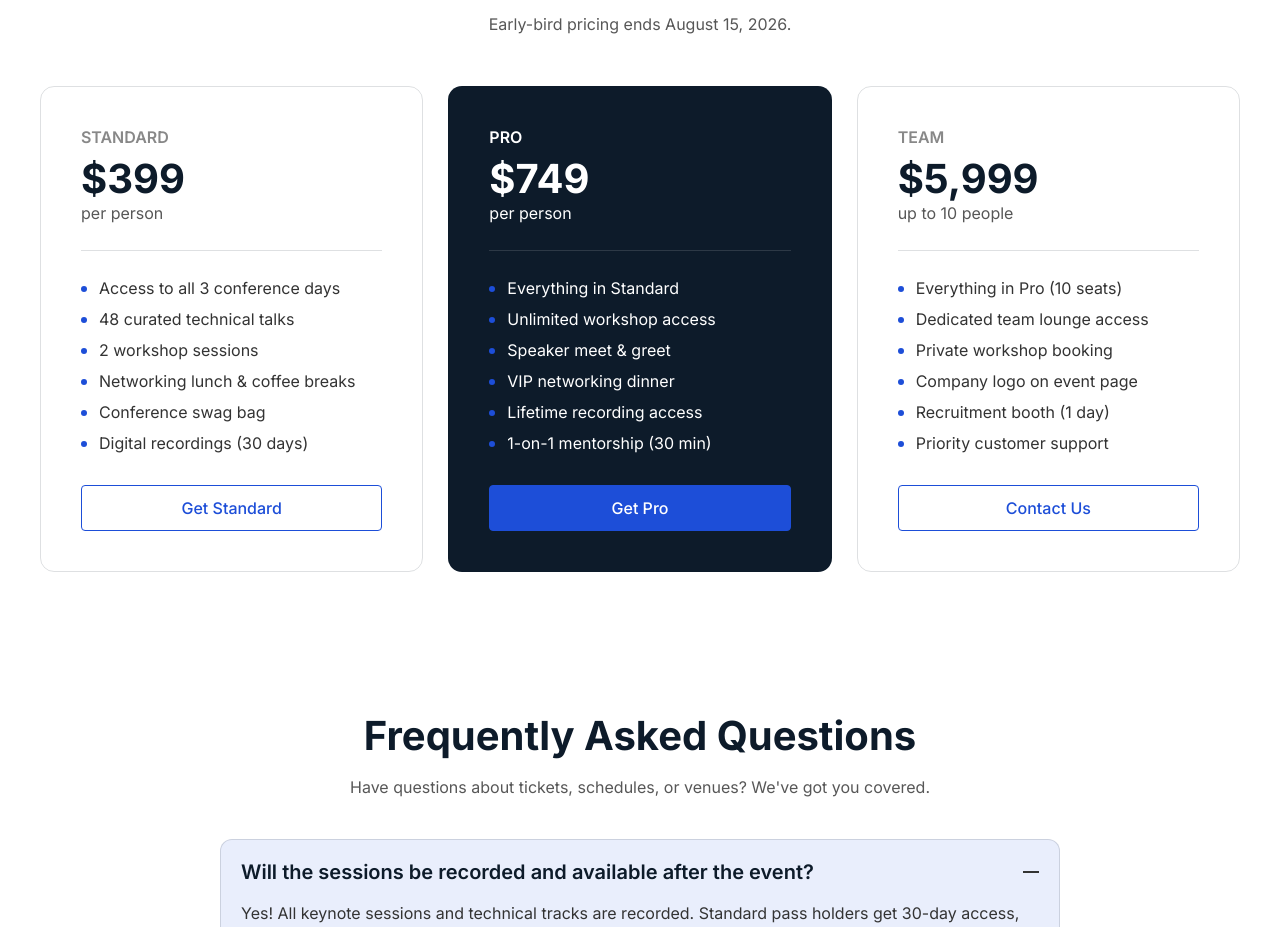
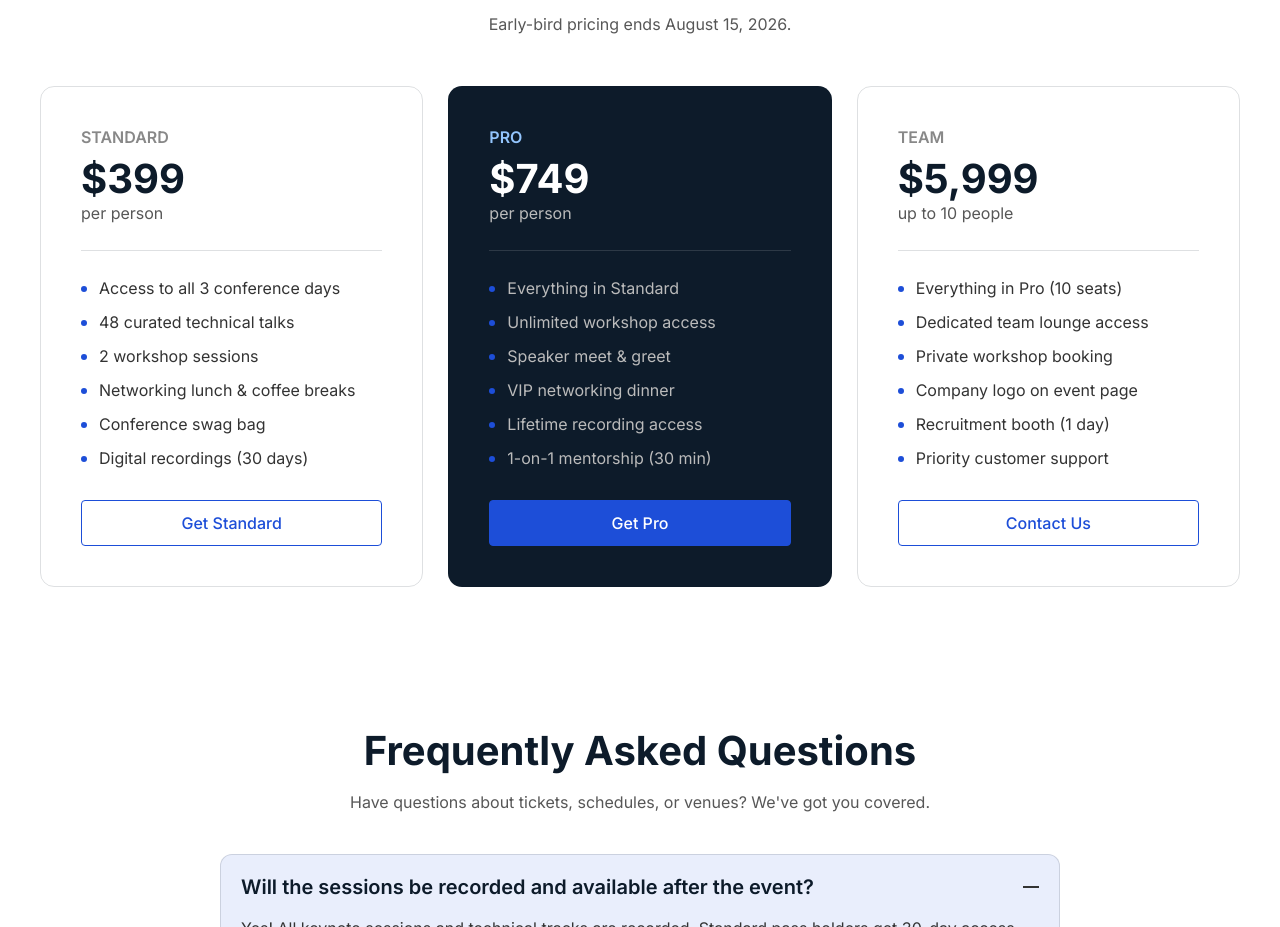
Before and after one commit to ormahbub/devconf, a plain HTML site: page index.html in a window 1280 px wide. Shown: the part 2052-2979 px from the top of the page. Drawn offline with nearby package versions, Linux system fonts and the light colour scheme.

Commit message:
Did some spacing and color correction.

```diff
--- a/style.css
+++ b/style.css
@@ -218,18 +218,22 @@ header nav ul a:hover {
 .pricing-card ul li {
   color: var(--text-color-3);
   line-height: 24px;
-  margin-bottom: 7px;
+  margin-bottom: 10px;
   font-size: 16px;
 }
 .pricing-card ul li::marker {
   color: var(--accent-color);
   font-size: 18px;
 }
-.pricing-card.pro .pricing-name,
-.pricing-card.pro .price,
+.pricing-card.pro .pricing-name {
+  color: #93c5fd;
+}
+.pricing-card.pro .price {
+  color: var(--light-text);
+}
 .pricing-card.pro .text,
 .pricing-card.pro ul li {
-  color: var(--light-text);
+  color: #bbbbbb;
 }
 .pricing-card .btn {
   display: inline-block;
```
